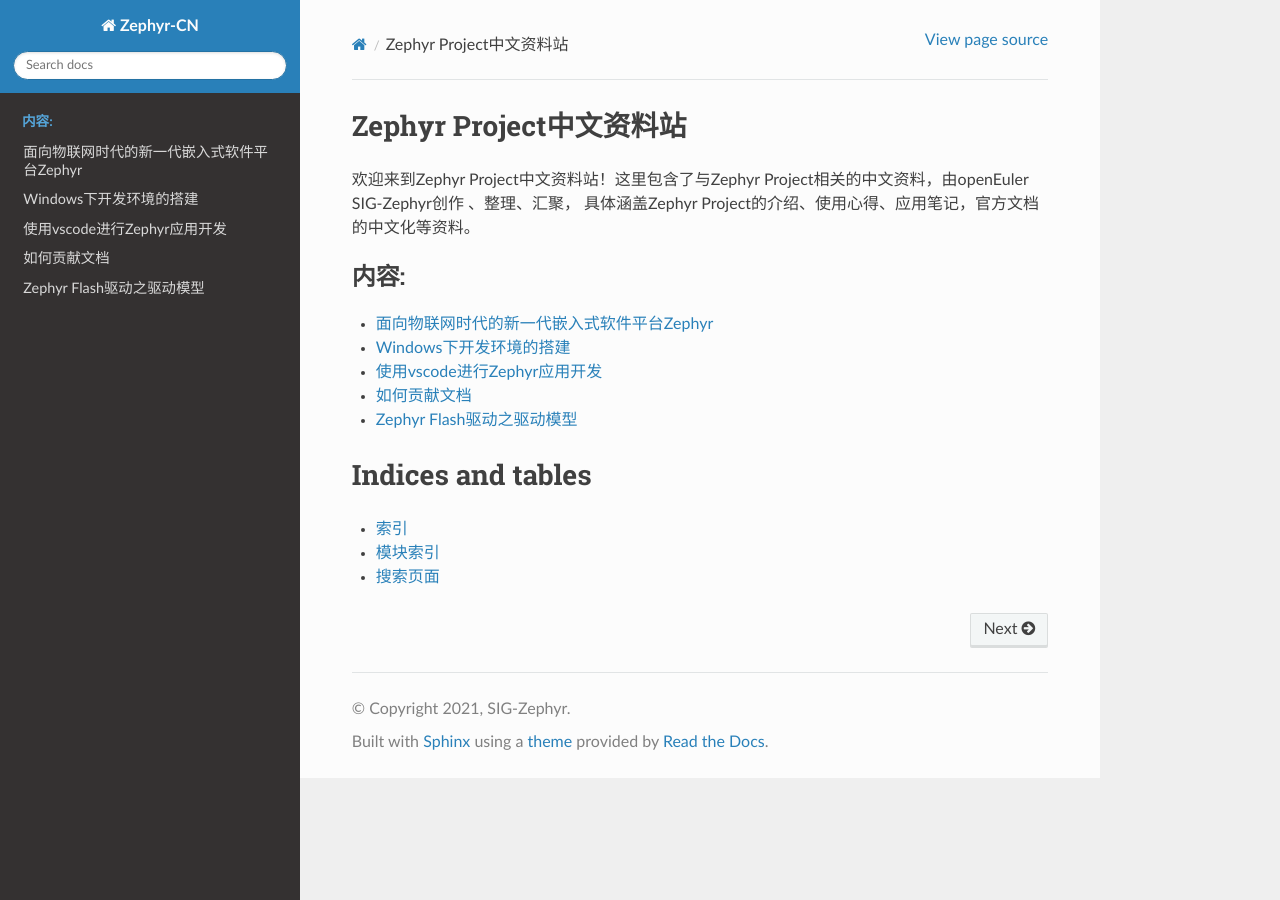
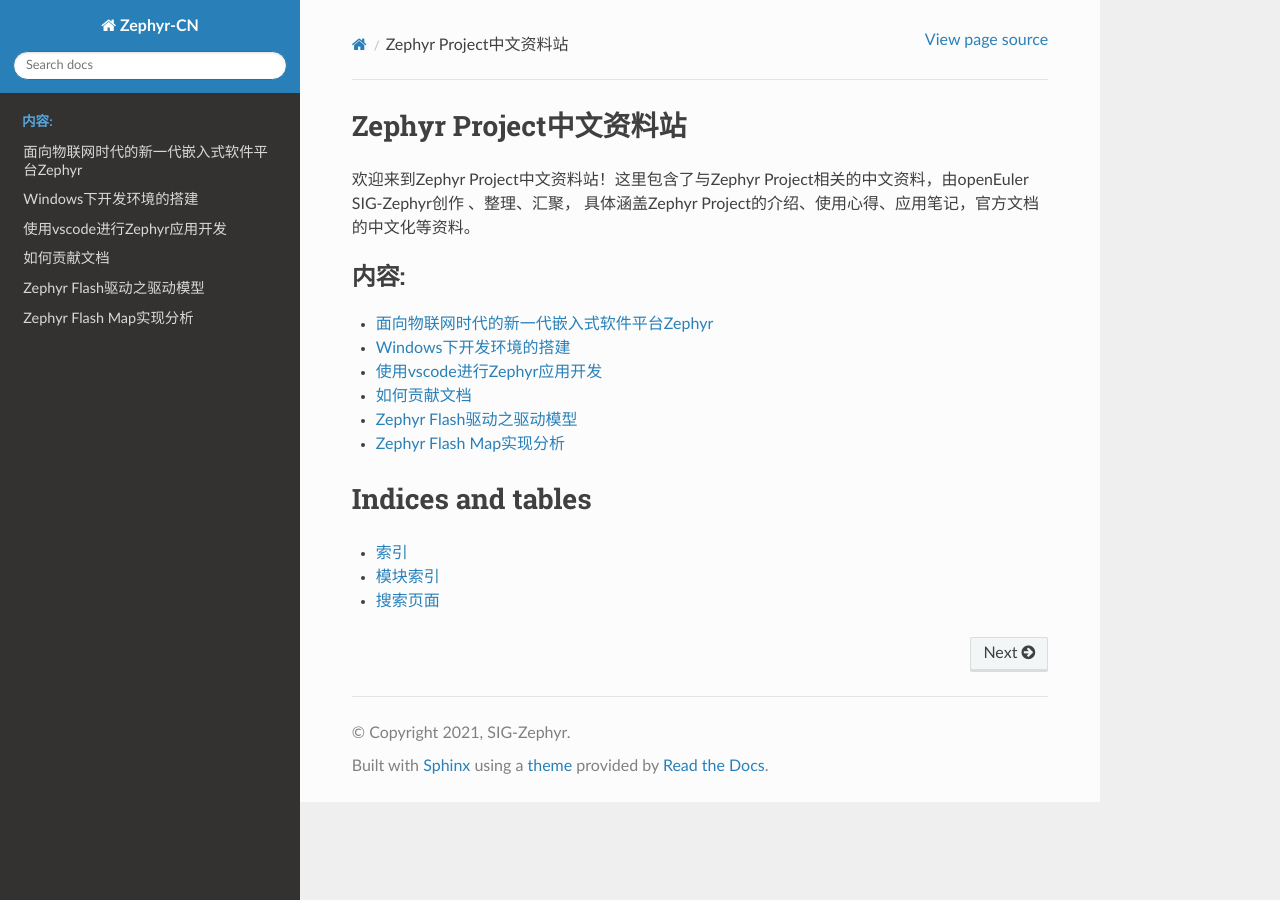
Before and after one commit to openeuler-mirror/zephyr-cn, a Sphinx documentation site: the page built from doc/source/index.rst, in a window 1280 px wide. Built offline with Sphinx 7.4.7 and the Read the Docs theme 2.0.0, drawn with Linux system fonts in a browser that asks for light colours; part of the change alters nothing that is shown.

Commit message:
doc: flash map
Analysis of the implementation mechanism of flash map.

Signed-off-by: Frank Li <lgl88911@163.com>

```diff
--- /dev/null
+++ b/doc/source/develop/subsys/storage/flash_map.rst
@@ -0,0 +1,484 @@
+.. _develop_subsys_storage_flash_map:
+
+Zephyr Flash Map实现分析
+#########################
+
+ 在嵌入式系统中，通常会根据功能对Flash区域进行划分，然后按照区域进行使用。Zephyr的Flash Map模块对该功能进行抽象并API封装，方便对Flash区域的封装和使用。
+
+分区
+====
+
+在zephyr的\ ``include/storage/flash_map.h``\中定义了描述分区的结构体\ ``struct flash_area``\, 各描述字段如下
+
+.. code:: c
+
+    struct flash_area {
+        uint8_t fa_id;              //flash分区ID
+        uint8_t fa_device_id;       //兼容mcuboot定义的flash分区
+        uint16_t pad16;
+        off_t fa_off;               //该flash分区在flash中的偏移地址
+        size_t fa_size;             //该flash分区的大小
+        const char *fa_dev_name;    //flash分区所在flash的设备名
+    };
+
+
+zephyr的Flash Map就是由\ ``struct flash_area``\构成，我们可以通过设备树创建分区也可以在运行时自己指定\ ``struct flash_area``\
+
+设备树创建分区
+~~~~~~~~~~~~~~~
+
+zephyr使用设备树中的fixed-partitions绑定生成分区表，该flash map的分区表在编译时决定，运行时无法被修改。
+下面示例设备树：
+
+.. code:: devicetree
+
+    &flexspi {
+        status = "okay";
+        ahb-prefetch;
+        ahb-read-addr-opt;
+        rx-clock-source = <1>;
+        reg = <0x402a8000 0x4000>, <0x60000000 DT_SIZE_M(8)>;
+        is25wp064: is25wp064@0 {
+            compatible = "nxp,imx-flexspi-nor";
+            size = <67108864>;
+            label = "IS25WP064";
+            reg = <0>;
+            spi-max-frequency = <133000000>;
+            status = "okay";
+            jedec-id = [9d 70 17];
+            erase-block-size = <65536>;
+            write-block-size = <1>;
+
+            partitions {
+                compatible = "fixed-partitions";
+                #address-cells = <1>;
+                #size-cells = <1>;
+
+                boot_partition: partition@0 {
+                    label = "bootloader";
+                    reg = <0x00000000 DT_SIZE_K(512)>;
+                };
+
+                data_partition: partition@80000 {
+                    label = "data";
+                    reg = <0x00080000 DT_SIZE_K(512)>;
+                };
+                app_partition: partition@100000 {
+                    label = "app";
+                    reg = <0x00100000 DT_SIZE_M(7)>;
+                };
+            };
+        };
+    };
+
+
+上面示例将一片8M的Flash分成了3个分区：
+
+* boot_partition: flash内偏于地址为0x0, 大小为512K
+* data_partition: flash内偏于地址为0x80000, 大小为512K
+* app_partition: flash内偏于地址为0x100000, 大小为7M
+
+在\ ``subsys/storage/flash_map/flash_map_default.c``\通过设备树的宏读取设备树中的partition信息并转换成\ ``struct flash_area``\结构体数组\ ``default_flash_map``\
+
+.. code:: c
+
+    //读取设备树
+    #define FLASH_AREA_FOO(part)						\
+        {.fa_id = DT_FIXED_PARTITION_ID(part),				\
+        .fa_off = DT_REG_ADDR(part),					\
+        .fa_dev_name = DT_LABEL(DT_MTD_FROM_FIXED_PARTITION(part)),	\
+        .fa_size = DT_REG_SIZE(part),},
+
+    //遍历所有分区
+    #define FOREACH_PARTITION(n) DT_FOREACH_CHILD(DT_DRV_INST(n), FLASH_AREA_FOO)
+
+    //生成flash map数组
+    const struct flash_area default_flash_map[] = {
+        DT_INST_FOREACH_STATUS_OKAY(FOREACH_PARTITION)
+    };
+
+    //flash map中含有分区的总数
+    const int flash_map_entries = ARRAY_SIZE(default_flash_map);
+
+    //flash map的指针
+    const struct flash_area *flash_map = default_flash_map;
+
+
+上面示例设备树被转化成的\ ``default_flash_map``\为下面内容
+
+.. code:: c
+
+    const struct flash_area default_flash_map[] = {
+        //bootloadr分区
+        {.fa_id = 0,
+        .fa_off = 0x0,
+        .fa_dev_name = "IS25WP064",
+        .fa_size = 0x80000,},
+
+        //data分区
+        {.fa_id = 1,
+        .fa_off = 0x80000,
+        .fa_dev_name = "IS25WP064",
+        .fa_size = 0x80000,},
+
+        //app分区
+        {.fa_id = 2,
+        .fa_off = 0x100000,
+        .fa_dev_name = "IS25WP064",
+        .fa_size = 0x700000,},
+
+    };
+
+.. note::
+
+    fa_id是由\ ``DT_FIXED_PARTITION_ID(part)``\生成，设备树被解析产生在\ ``devicetree_unfixed.h``\中对应如下，也就是按照设备树partition的顺序进行排列的
+.. code:: c
+
+    #define DT_N_S_soc_S_spi_402a8000_S_is25wp064_0_S_partitions_S_partition_0_PARTITION_ID 0
+    #define DT_N_S_soc_S_spi_402a8000_S_is25wp064_0_S_partitions_S_partition_80000_PARTITION_ID 1
+    #define DT_N_S_soc_S_spi_402a8000_S_is25wp064_0_S_partitions_S_partition_100000_PARTITION_ID 2
+
+
+运行时创建分区
+~~~~~~~~~~~~~~~
+
+运行时创建分区非常简单，直接定义一个\ ``struct flash_area``\变量，并按需求赋值即可。例如在实际写代码过程中，我想在data分区首部4k放一个零时的配置分区，那么可以
+
+.. code:: c
+
+    struct flash_area cfg_partition={
+        .fa_id = 6,
+        .fa_off = 0x80000,
+        .fa_dev_name = "IS25WP064",
+        .fa_size = 0x1000,
+    };
+
+
+API
+====
+
+使用示例
+~~~~~~~~~~~~~~~
+
+下面示例简单演示在data_partition的0x2000处写入4096个byte的数据，再读出0x1000处4096个byte
+
+.. code:: c
+
+    const struct flash_area *partition;
+    //打开data_partition
+    flash_area_open(FLASH_AREA_ID(data_partition), &partition);
+    //擦除data_partition中偏移地址0x2000处4k大小的flash空间
+    flash_area_erase(partition, 0x2000, 4096);
+    //写入4K数据到data_partition中偏移地址0x2000
+    flase_area_write(partition, 0x2000, write_buf, 4096);
+    //从data_partition中偏移地址为0x1000处读出4K数据
+    flase_area_read(partition, 0x1000, read_buf, 4096);
+    //关闭partition
+    flase_area_close(partition);
+
+
+下面示例运行时自定义的flase_area
+
+.. code:: c
+
+    //自定义flase_area
+    struct flash_area cfg_partition={
+        .fa_id = 6,
+        .fa_off = 0x80000,
+        .fa_dev_name = "IS25WP064",
+        .fa_size = 0x1000,
+    };
+    //擦除cfg_partition中偏移地址0x0处4k大小的flash空间
+    flash_area_erase(&cfg_partition, 0x0, 4096);
+    //写入4K数据到cfg_partition中偏移地址0x0
+    flase_area_write(&cfg_partition, 0x0, write_buf, 4096);
+
+.. important::
+
+    注意: 运行时自定义的flase_area, 不需要使用\ ``flash_area_open``\和\ ``flash_area_close``\进行管理，而能直接做读写操作.
+
+API说明
+~~~~~~~~~~~~~~~
+
+flash_area的API几乎从API名和参数就可以自说明，这里就仅做简单注释说明，稍微复杂一点的API通过后文的API实现分析也能知道详细用途。
+
+.. code:: c
+
+    //判断flash partition是否存在
+    //例如FLASH_AREA_LABEL_EXISTS(data)，会转换为一个宏，通过判断该宏是否被定义来判断label为data的partition是否存在
+    #define FLASH_AREA_LABEL_EXISTS(label) \
+        DT_HAS_FIXED_PARTITION_LABEL(label)
+
+    //节点lbl的lable
+    //例如FLASH_AREA_LABEL_STR(data_partition)就是"data"
+    #define FLASH_AREA_LABEL_STR(lbl) \
+        DT_PROP(DT_NODE_BY_FIXED_PARTITION_LABEL(lbl), label)
+
+    //指定partition的ID
+    //例如例如FLASH_AREA_LABEL_STR(data)就是1
+    #define FLASH_AREA_ID(label) \
+        DT_FIXED_PARTITION_ID(DT_NODE_BY_FIXED_PARTITION_LABEL(label))
+
+    //分区在flash中的偏移地址
+    //例如FLASH_AREA_OFFSET(data)是0x8000
+    #define FLASH_AREA_OFFSET(label) \
+        DT_REG_ADDR(DT_NODE_BY_FIXED_PARTITION_LABEL(label))
+
+    //分区的大小
+    //FLASH_AREA_SIZE(data)是512K
+    #define FLASH_AREA_SIZE(label) \
+        DT_REG_SIZE(DT_NODE_BY_FIXED_PARTITION_LABEL(label))
+
+    //打开flash_area，获取指定id的flash_area
+    int flash_area_open(uint8_t id, const struct flash_area **fa);
+    //关闭flash_area
+    void flash_area_close(const struct flash_area *fa);
+    //读取flash_area内指定地址和长度的内容
+    int flash_area_read(const struct flash_area *fa, off_t off, void *dst,
+                size_t len);
+    //向flash_area内指定地址写入指定长度的内容，写入长度要与flash_area_align返回的值大小对齐
+    int flash_area_write(const struct flash_area *fa, off_t off, const void *src,
+                size_t len);
+    //擦除flash_arean内指定地址和长度的区域，擦除长度要满足flash本身或驱动的长度对齐限制，可以从flash_area_get_sectors得到。
+    int flash_area_erase(const struct flash_area *fa, off_t off, size_t len);
+    //获取flash_area写入对齐长度
+    uint8_t flash_area_align(const struct flash_area *fa);
+    //获取flash_area内扇区排列分布情况
+    int flash_area_get_sectors(int fa_id, uint32_t *count,
+                struct flash_sector *sectors);
+
+    //使用user_cb遍历所有flash分区
+    void flash_area_foreach(flash_area_cb_t user_cb, void *user_data);
+
+    //坚持flash分区是否有驱动
+    int flash_area_has_driver(const struct flash_area *fa);
+
+    //获取flash分区的flash驱动device
+    const struct device *flash_area_get_device(const struct flash_area *fa);
+    uint8_t flash_area_erased_val(const struct flash_area *fa);
+
+    //对flash分区内指定区域的内容进行sha256校验比较
+    int flash_area_check_int_sha256(const struct flash_area *fa,
+                    const struct flash_area_check *fac);
+
+
+实现分析
+========
+
+flash_area的实现比较简单，主要是对flash驱动进行了封装，并加入分区的管理。
+
+open & close
+~~~~~~~~~~~~~
+
+\ ``flash_area_open``\就是根据id取得编译时确定好的\ ``struct flash_area``\数组成员指针
+
+.. code:: c
+
+    int flash_area_open(uint8_t id, const struct flash_area **fap)
+    {
+        const struct flash_area *area;
+        //没有flash_map
+        if (flash_map == NULL) {
+            return -EACCES;
+        }
+
+        //通过id找出匹配的flash_area
+        //get_flash_area_from_id通过匹配flash_map中成员的fa_id和参数id，完成查找
+        area = get_flash_area_from_id(id);
+        if (area == NULL) {
+            return -ENOENT;
+        }
+
+        *fap = area;
+        return 0;
+    }
+
+\ ``flash_area_close``\是一个空函数，未做任何事。
+
+read & write & erase
+~~~~~~~~~~~~~~~~~~~~~
+
+读写擦三个API，操作的方式都一样：通过device_get_binding获取flash device，然后通过flash API操作。只列出read的实现说明：
+
+.. code:: c
+
+    int flash_area_read(const struct flash_area *fa, off_t off, void *dst,
+                size_t len)
+    {
+        const struct device *dev;
+
+        //坚持操作的offset和len是否超过分区范围
+        if (!is_in_flash_area_bounds(fa, off, len)) {
+            return -EINVAL;
+        }
+
+        //获取flash device
+        dev = device_get_binding(fa->fa_dev_name);
+
+        //进行flash操作，对于写和擦除的实现这里就调用flase_write和flash_erase
+        return flash_read(dev, fa->fa_off + off, dst, len);
+    }
+
+    //分区范围检查非常简单，就是将offset和len与分区的大小进行对比
+    static inline bool is_in_flash_area_bounds(const struct flash_area *fa,
+                        off_t off, size_t len)
+    {
+        return (off >= 0) && ((off + len) <= fa->fa_size);
+    }
+
+
+获取flash分区相关信息
+~~~~~~~~~~~~~~~~~~~~~
+
+检查是否有flash驱动支持该flash分区
+
+.. code:: c
+
+    int flash_area_has_driver(const struct flash_area *fa)
+    {
+        //获取分区flash驱动设备名对应的flash device，如果不为NULL表示有驱动可用
+        if (device_get_binding(fa->fa_dev_name) == NULL) {
+            return -ENODEV;
+        }
+
+        return 1;
+    }
+
+获取flash分区所使用的flash device
+
+.. code:: c
+
+    const struct device *flash_area_get_device(const struct flash_area *fa)
+    {
+        return device_get_binding(fa->fa_dev_name);
+    }
+
+获取flash分析写入对齐长度
+
+.. code:: c
+
+    uint8_t flash_area_align(const struct flash_area *fa)
+    {
+        const struct device *dev;
+
+        dev = device_get_binding(fa->fa_dev_name);
+        //写入对齐的长度和分区所在的flash写入对齐长度一致
+        return flash_get_write_block_size(dev);
+    }
+
+flash分区中被擦除位置的值
+
+.. code:: c
+
+    uint8_t flash_area_erased_val(const struct flash_area *fa)
+    {
+        const struct flash_parameters *param;
+        //和flash驱动擦除flash后的值一致
+        param = flash_get_parameters(device_get_binding(fa->fa_dev_name));
+
+        return param->erase_value;
+    }
+
+
+分区sha256校验对比
+~~~~~~~~~~~~~~~~~~
+
+当配置\ ``CONFIG_FLASH_AREA_CHECK_INTEGRITY=y``\后flash map提供\ ``flash_area_check_int_sha256``\支持对分区内指定区域的sha256计算并比较。
+
+.. code:: c
+
+    struct flash_area_check {
+        const uint8_t *match;		// 256bit比较样本
+        size_t clen;			// 比较内容的长度
+        size_t off;				// 比较内容在分区内的偏移地址
+        uint8_t *rbuf;			// 计算sha256用的buf
+        size_t rblen;			// 计算sha256用的buf长度
+    };
+
+    //计算flash_area内从off开始内容长度为clen的sha256，并与match比较，一致时返回0，不一致时返回负数
+    int flash_area_check_int_sha256(const struct flash_area *fa,
+                    const struct flash_area_check *fac)
+    {
+        unsigned char hash[TC_SHA256_DIGEST_SIZE];
+        struct tc_sha256_state_struct sha;
+        const struct device *dev;
+        int to_read;
+        int pos;
+        int rc;
+
+        if (fa == NULL || fac == NULL || fac->match == NULL ||
+            fac->rbuf == NULL || fac->clen == 0 || fac->rblen == 0) {
+            return -EINVAL;
+        }
+
+        //检查的sha256的内容是否已经超出分区范围
+        if (!is_in_flash_area_bounds(fa, fac->off, fac->clen)) {
+            return -EINVAL;
+        }
+
+        //初始化sha256计算模块
+        if (tc_sha256_init(&sha) != TC_CRYPTO_SUCCESS) {
+            return -ESRCH;
+        }
+
+        dev = device_get_binding(fa->fa_dev_name);
+        to_read = fac->rblen;
+
+        for (pos = 0; pos < fac->clen; pos += to_read) {
+            if (pos + to_read > fac->clen) {
+                to_read = fac->clen - pos;
+            }
+
+            //读出flash分区内的内容
+            rc = flash_read(dev, (fa->fa_off + fac->off + pos),
+                    fac->rbuf, to_read);
+            if (rc != 0) {
+                return rc;
+            }
+
+            //计算读出内容的sha256值
+            if (tc_sha256_update(&sha,
+                        fac->rbuf,
+                        to_read) != TC_CRYPTO_SUCCESS) {
+                return -ESRCH;
+            }
+        }
+
+        //完成hash计算
+        if (tc_sha256_final(hash, &sha) != TC_CRYPTO_SUCCESS) {
+            return -ESRCH;
+        }
+
+        //比较sha256
+        if (memcmp(hash, fac->match, TC_SHA256_DIGEST_SIZE)) {
+            return -EILSEQ;
+        }
+
+        return 0;
+    }
+
+
+遍历flash分区
+~~~~~~~~~~~~~
+
+通过flash_area_foreach可以遍历所有的flash分区，读取flash分区信息
+
+.. code:: c
+
+    //遍历分区回调
+    typedef void (*flash_area_cb_t)(const struct flash_area *fa,
+                    void *user_data);
+
+    //用户实现一个flash_area_cb_t类型的回调user_cb，在函数内对flash_map逐个遍历，将flash_area的信息送给回调
+    void flash_area_foreach(flash_area_cb_t user_cb, void *user_data)
+    {
+        for (int i = 0; i < flash_map_entries; i++) {
+            user_cb(&flash_map[i], user_data);
+        }
+    }
+
+
+参考
+=====
+
+https://docs.zephyrproject.org/latest/reference/storage/flash_map/flash_map.html
--- a/doc/source/index.rst
+++ b/doc/source/index.rst
@@ -19,6 +19,7 @@ Zephyr Project中文资料站
    develop/vscode.rst
    develop/write_doc.rst
    develop/driver/flash_introduction.rst
+   develop/subsys/storage/flash_map.rst
 
 
 
```
